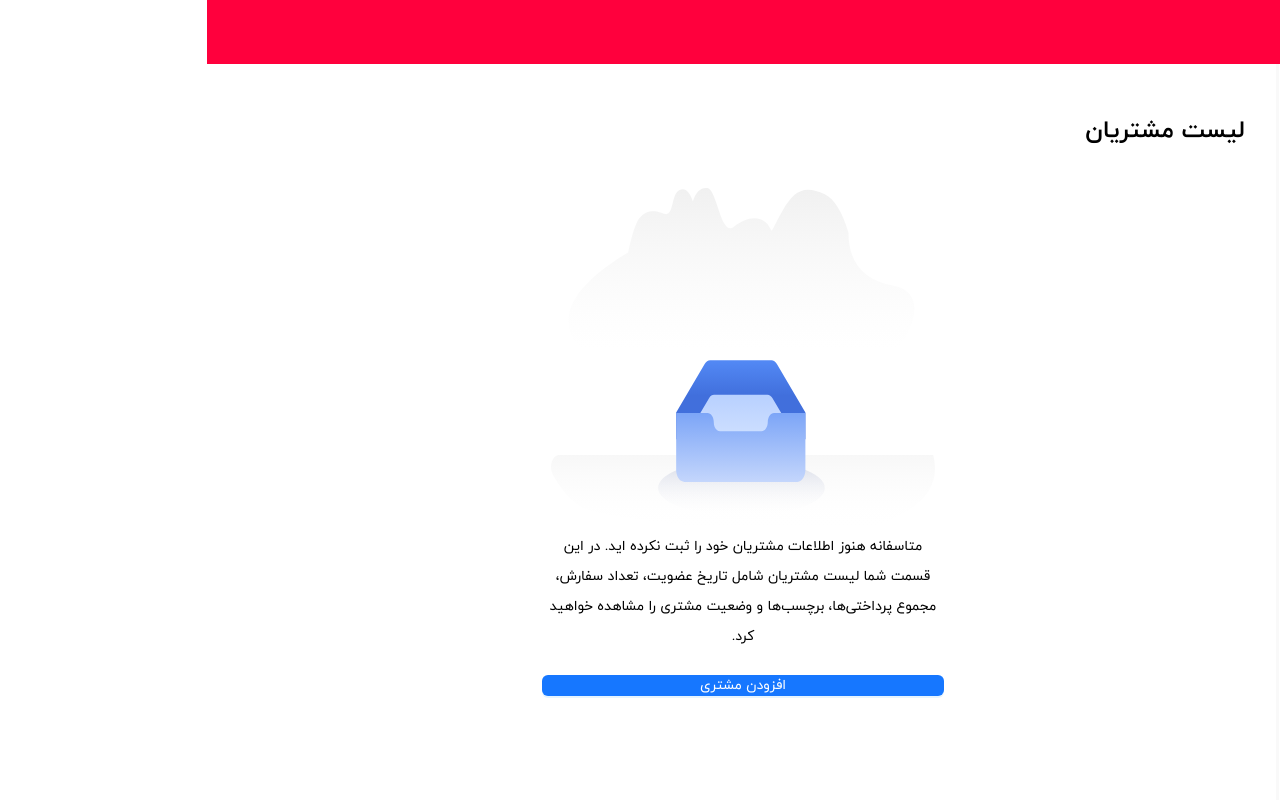
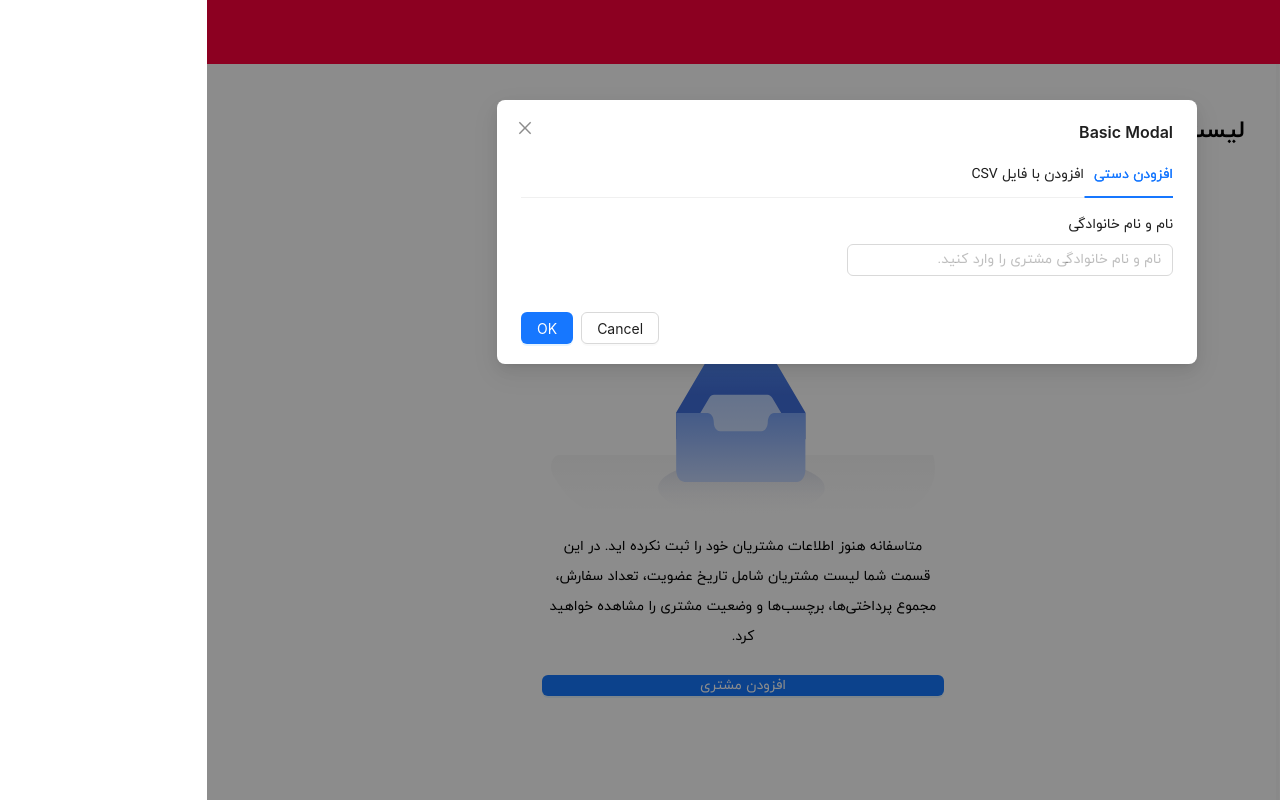
Before and after one commit to Sabamoradi/dashboard, a React (Create React App) app: page /customers in a window 1280 px wide. Both pictures are taken after a click on the button "افزودن مشتری". Built offline with nearby package versions, Linux system fonts and the light colour scheme.

Commit message:
complete form add in customer page

```diff
--- a/src/components/base/EmptyState/index.tsx
+++ b/src/components/base/EmptyState/index.tsx
@@ -2,15 +2,17 @@ import "./style.scss";
 import { EmptyIcon } from "../../../assets/icons";
 import { localTexts } from "../../../locals/text";
 import BaseButton from "../Button";
+import { ReactNode } from "react";
 
 //TODO
 interface Props {
   text?: string;
   btnText?: any;
+  children:ReactNode
 }
 
 const EmptyState = (props: Props) => {
-  const { text, btnText } = props;
+  const { text, btnText,children } = props;
 
   const clickBtn = () => {
     alert("hello");
@@ -21,7 +23,8 @@ const EmptyState = (props: Props) => {
       <EmptyIcon />
       <div className="empty-text">
         <p>{text}</p>
-        <BaseButton type="primary" text={btnText} clickBtn={() => clickBtn()} />
+        {children}
+        {/* <BaseButton type="primary" text={btnText} clickBtn={() => clickBtn()} /> */}
       </div>
     </div>
   );
--- /dev/null
+++ b/src/domain/Customers/container/FirstCreateTab/index.tsx
@@ -0,0 +1,23 @@
+import { Alert, Form, Input } from "antd";
+import { localTexts } from "../../../../locals/text";
+import "./style.scss";
+
+const FirstCreateTab = () => {
+  return (
+    <>
+      <Form name="addCustomer" layout="vertical" autoComplete="off">
+        <div className="form-col">
+          <Form.Item
+            label={localTexts.nameAndLastName}
+            name="addCustomer"
+            className="first-input"
+          >
+            <Input placeholder={localTexts.fillNameAndLastName} />
+          </Form.Item>
+        </div>
+      </Form>
+    </>
+  );
+};
+
+export default FirstCreateTab;
--- /dev/null
+++ b/src/domain/Customers/container/FirstCreateTab/style.scss
@@ -0,0 +1,8 @@
+@use 'src/styles/main.scss' as *;
+.first-input{
+    width: 50%;
+}
+
+.form-col{
+    display: flex;
+}
--- /dev/null
+++ b/src/domain/Customers/container/SecondCreateTab/index.tsx
@@ -0,0 +1,5 @@
+const SecondCreateTab = () => {
+    return <>hello tab 2</>;
+  };
+
+  export default SecondCreateTab;
--- a/src/domain/Customers/index.tsx
+++ b/src/domain/Customers/index.tsx
@@ -2,9 +2,32 @@ import { localTexts } from "../../locals/text";
 import "./style.scss";
 import { useState } from "react";
 import EmptyState from "../../components/base/EmptyState";
+import BaseButton from "../../components/base/Button";
+import { Modal, Tabs } from "antd";
+import { Button, TabsProps } from "antd";
+import FirstCreateTab from "./container/FirstCreateTab";
+import SecondCreateTab from "./container/SecondCreateTab";
 
 const Customers = () => {
   const [listData, setListData] = useState([]);
+  const [isModalOpen, setIsModalOpen] = useState(false);
+
+  const onChange = (key: string) => {
+    console.log(key);
+  };
+
+  const items = [
+    {
+      id: "1",
+      text: localTexts.handyAdd,
+      content: <FirstCreateTab />,
+    },
+    {
+      id: "2",
+      text: localTexts.addWithCSV,
+      content: <SecondCreateTab />,
+    },
+  ];
 
   return (
     <div className="customer-container">
@@ -12,13 +35,34 @@ const Customers = () => {
         <h2>{localTexts.customerList}</h2>
       </div>
       {listData.length === 0 ? (
-        <EmptyState
-          text={localTexts.customerEmptyState}
-          btnText={localTexts.addCustomer}
-        />
+        <EmptyState text={localTexts.customerEmptyState}>
+          <BaseButton
+            type="primary"
+            text={localTexts.addCustomer}
+            clickBtn={() => setIsModalOpen(true)}
+          />
+        </EmptyState>
       ) : (
         <div>hello</div>
       )}
+
+      <Modal
+        title="Basic Modal"
+        open={isModalOpen}
+        onCancel={() => setIsModalOpen(false)}
+        width={700}
+      >
+        <Tabs
+          defaultActiveKey="1"
+          items={items.map((el, i) => {
+            return {
+              label: <span>{el.text}</span>,
+              key: el.id,
+              children: el.content,
+            };
+          })}
+        />
+      </Modal>
     </div>
   );
 };
--- a/src/locals/text.ts
+++ b/src/locals/text.ts
@@ -1,5 +1,9 @@
 export const localTexts = {
   customerList: "لیست مشتریان",
   customerEmptyState:"متاسفانه هنوز اطلاعات مشتریان خود را ثبت نکرده اید. در این قسمت شما لیست مشتریان شامل تاریخ عضویت، تعداد سفارش، مجموع پرداختی‌ها، برچسب‌ها و وضعیت مشتری را مشاهده خواهید کرد. ",
-  addCustomer:"افزودن مشتری"
+  addCustomer:"افزودن مشتری",
+  handyAdd:"افزودن دستی",
+  addWithCSV:"افزودن با فایل CSV",
+  nameAndLastName:"نام و نام خانوادگی",
+  fillNameAndLastName:"نام و نام خانوادگی مشتری را وارد کنید."
 };
--- a/src/styles/root.scss
+++ b/src/styles/root.scss
@@ -22,6 +22,14 @@ ul {
   box-sizing: border-box !important;
 }
 
-.font-data {
+.font-data,
+.ant-form-item-label,
+.ant-tabs,
+.ant-input {
   font-family: IRANYekan !important;
 }
+.ant-tabs {
+  .ant-tabs-tab {
+    padding-left: 10px;
+  }
+}
```
Also changed, not shown: src/domain/Customers/container/SecondCreateTab/style.scss (added).
